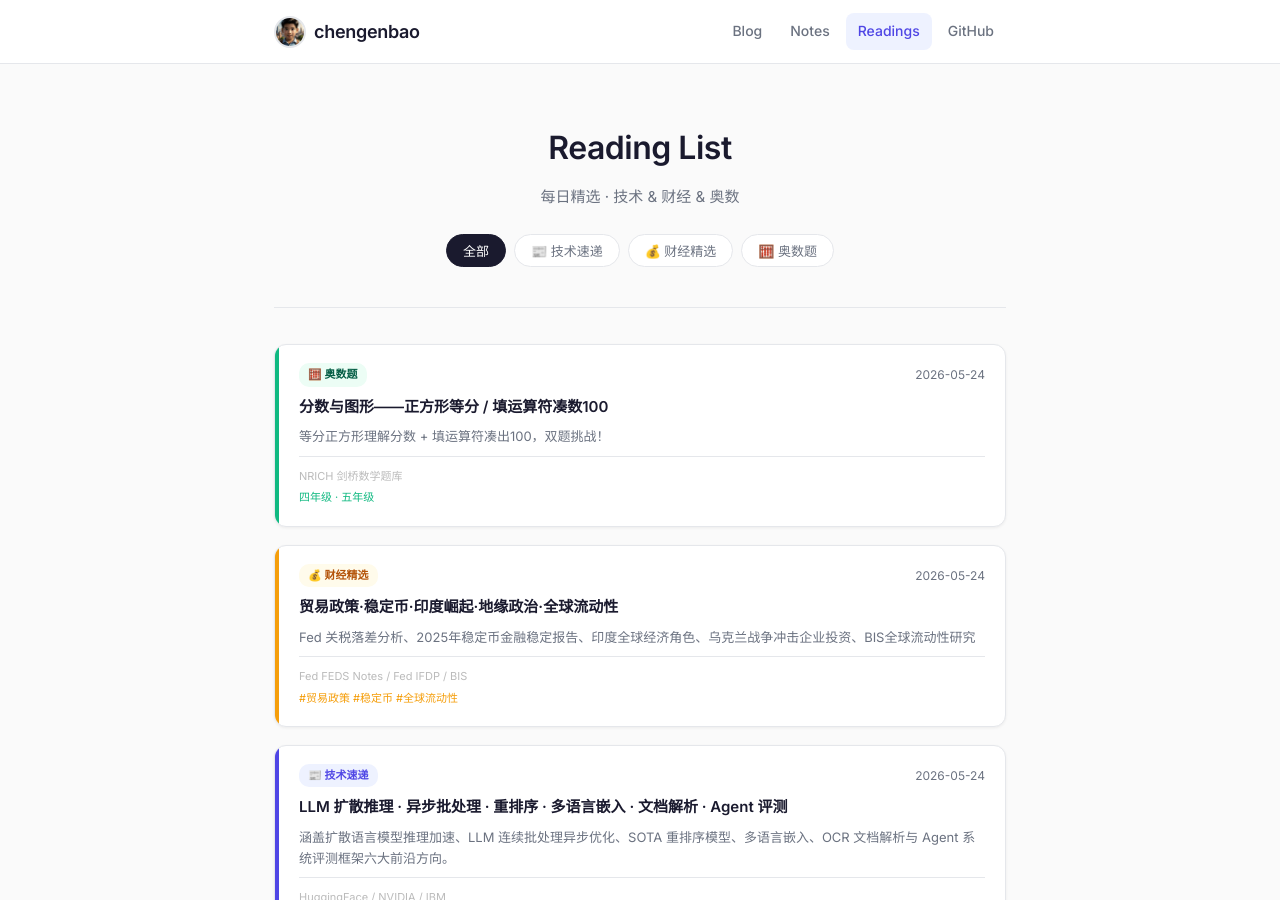
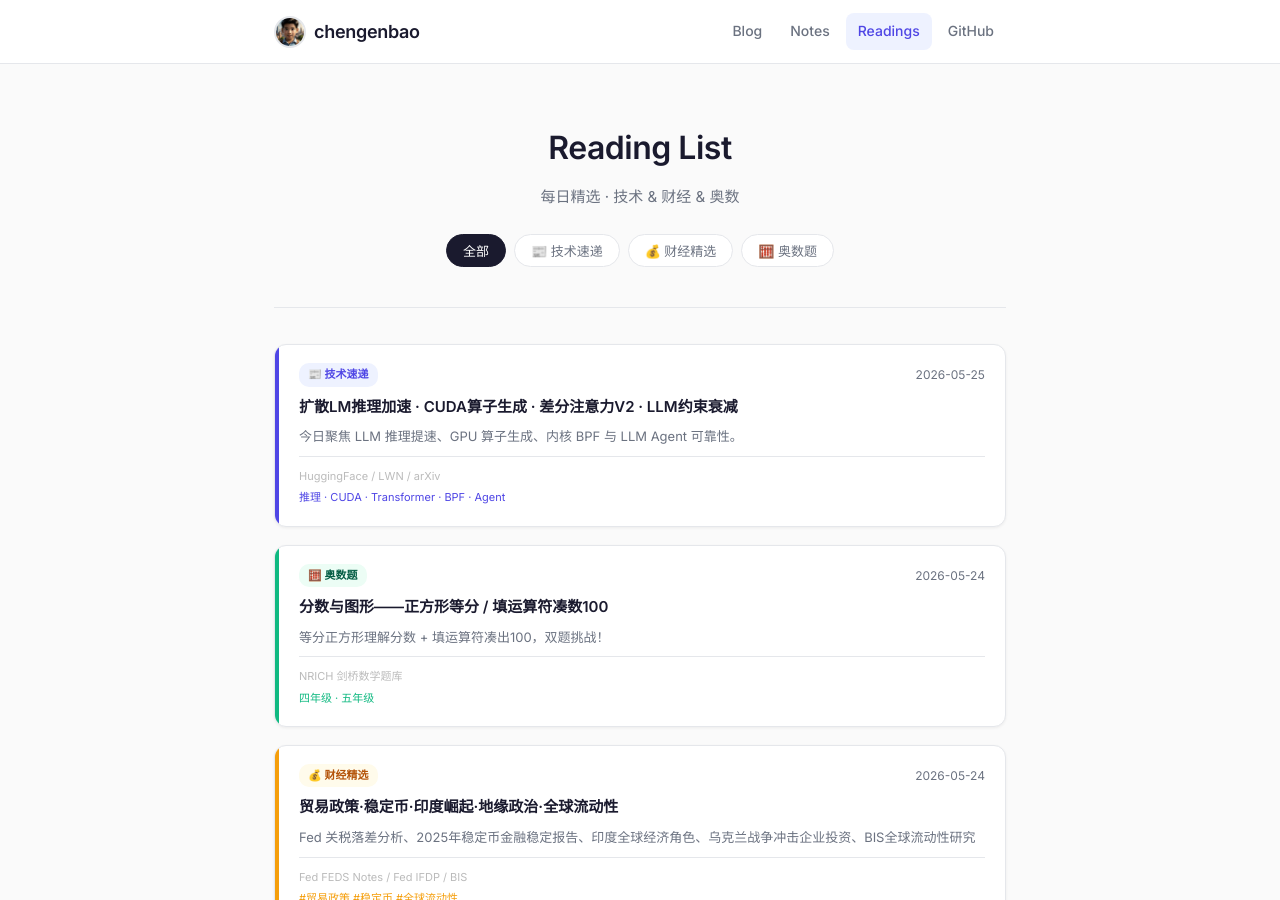
Before and after one commit to chengenbao/chengenbao.github.io, a Jekyll site: the page built from reading-list/index.md, in a window 1280 px wide and 900 px high. Built offline with Jekyll 4.4.1, drawn with Linux system fonts in a browser that asks for light colours.

Commit message:
add tech card 2026-05-25

```diff
--- a/reading-list/index.md
+++ b/reading-list/index.md
@@ -18,6 +18,21 @@ permalink: /reading-list/
   </div>
 
   <div class="rl-grid">
+<a class="rl-card tech" href="/reading-list/2026-05-25-tech-daily/">
+  <div class="rl-accent"></div>
+  <div class="rl-body">
+    <div class="rl-top">
+      <span class="rl-badge tech">📰 技术速递</span>
+      <time>2026-05-25</time>
+    </div>
+    <h2>扩散LM推理加速 · CUDA算子生成 · 差分注意力V2 · LLM约束衰减</h2>
+    <p>今日聚焦 LLM 推理提速、GPU 算子生成、内核 BPF 与 LLM Agent 可靠性。</p>
+    <div class="rl-meta">
+      <span class="rl-source">HuggingFace / LWN / arXiv</span>
+      <span class="rl-tags">推理 · CUDA · Transformer · BPF · Agent</span>
+    </div>
+  </div>
+</a>
 <a class="rl-card math" href="/reading-list/2026-05-24-math/"><div class="rl-accent"></div><div class="rl-body"><div class="rl-top"><span class="rl-badge math">🧮 奥数题</span><time>2026-05-24</time></div><h2>分数与图形——正方形等分 / 填运算符凑数100</h2><p>等分正方形理解分数 + 填运算符凑出100，双题挑战！</p><div class="rl-meta"><span class="rl-source">NRICH 剑桥数学题库</span><span class="rl-tags">四年级 · 五年级</span></div></div></a>
 <a class="rl-card finance" href="/reading-list/2026-05-24-finance-daily/">
   <div class="rl-accent"></div>
```
